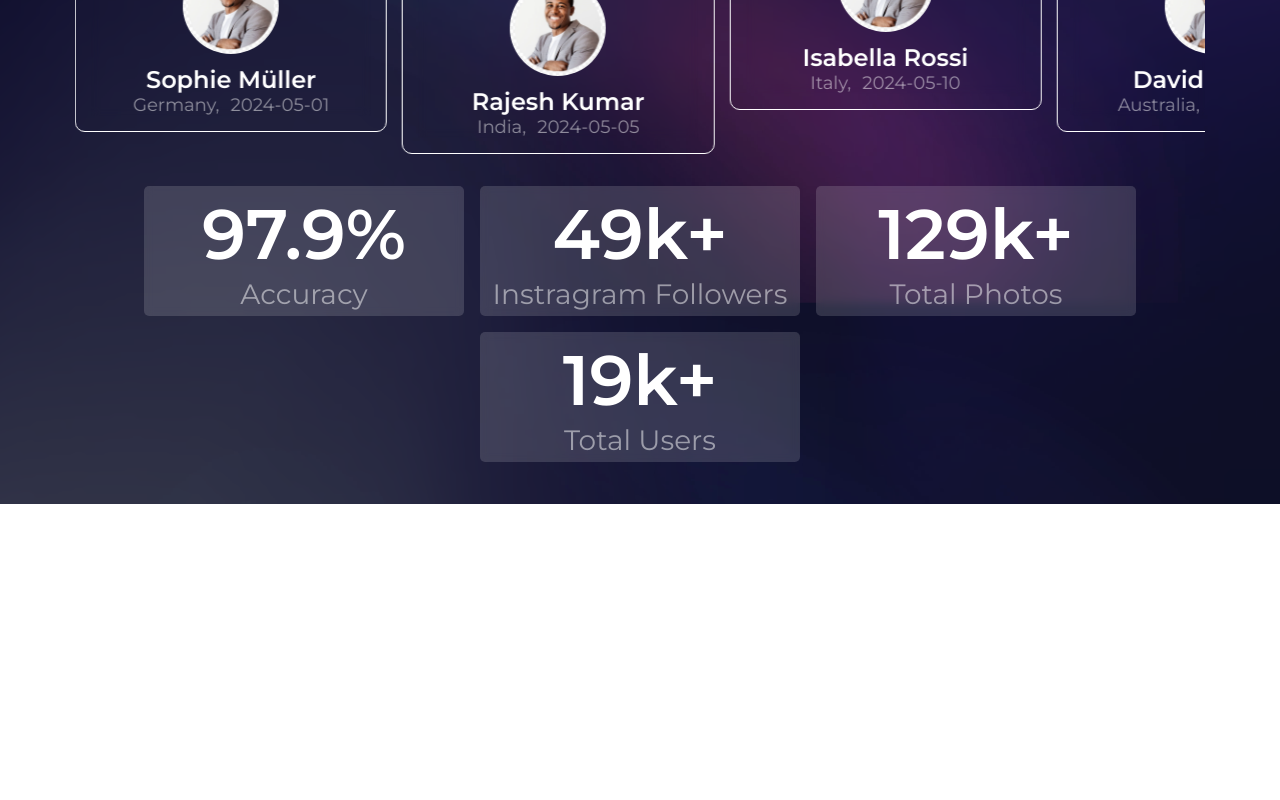
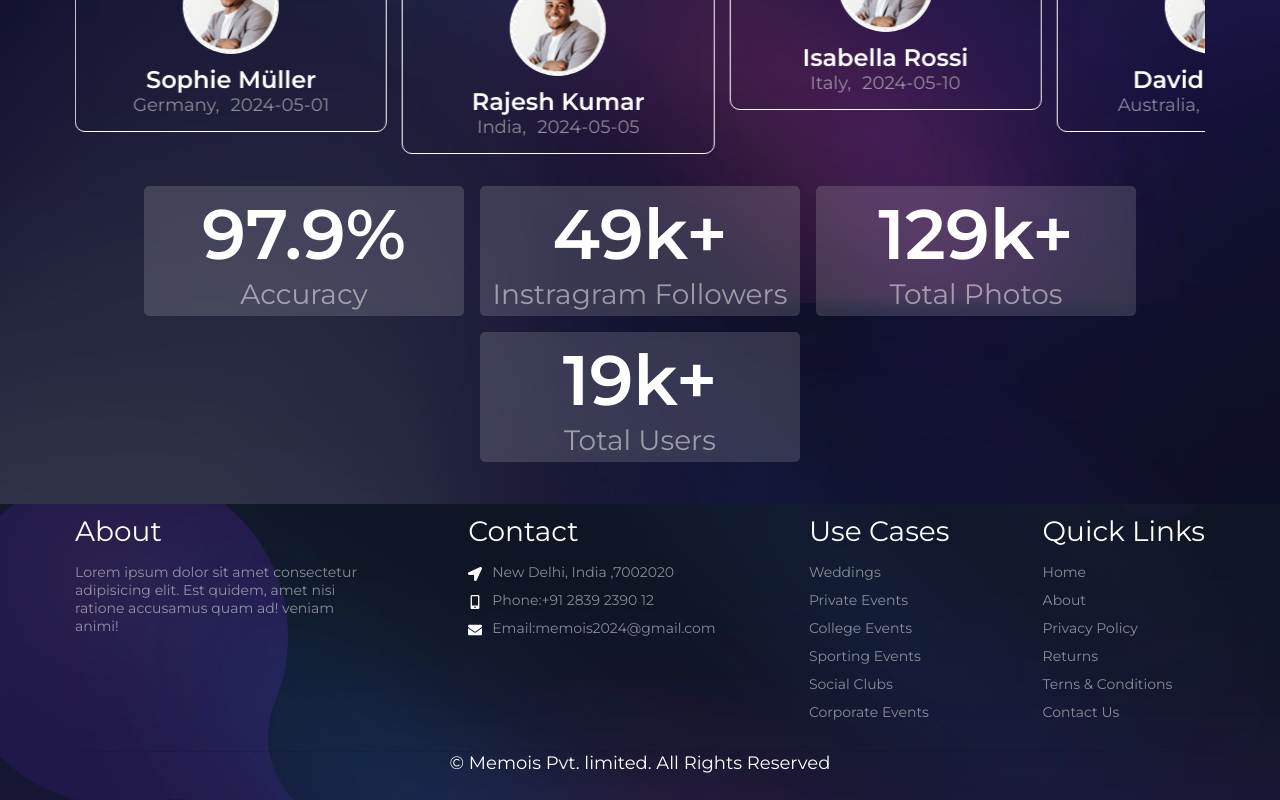
Before and after one commit to PJPhukan/event-photo-sharing, a React (Vite) app in the folder client/: page / in a window 1280 px wide. Shown: the part 3554-4354 px from the top of the page. Before the commit the page ends 4058 px from the top, so only its background shows below. Built offline with nearby package versions, Linux system fonts and the light colour scheme.

Commit message:
Footer section completed

```diff
--- a/client/package.json
+++ b/client/package.json
@@ -15,6 +15,7 @@
     "react": "^18.2.0",
     "react-countup": "^6.5.3",
     "react-dom": "^18.2.0",
+    "react-icons": "^5.2.1",
     "react-router-dom": "^6.23.0",
     "swiper": "^11.1.3"
   },
--- a/client/src/App.jsx
+++ b/client/src/App.jsx
@@ -8,6 +8,7 @@ import UseFor from "./page/UseFor/UseFor.jsx";
 import Login from "./page/Login/Login.jsx";
 import Signup from "./page/Signup/Signup.jsx";
 import Faq from "./page/Faq/Faq.jsx"
+import Footer from "./page/Footer/Footer.jsx";
 function App() {
   return (
     <>
@@ -24,6 +25,7 @@ function App() {
           <Route path="/signup" element={<Signup />} />
           {/* create-event  */}
         </Routes>
+        <Footer/>
       </BrowserRouter>
       {/* </UserState> */}
     </>
--- /dev/null
+++ b/client/src/page/Footer/Footer.jsx
@@ -0,0 +1,75 @@
+import React from "react";
+import "./footer.scss";
+import { FaMobileAlt, FaLocationArrow, FaEnvelope } from "react-icons/fa";
+import { Link } from "react-router-dom";
+const Footer = () => {
+  return (
+    <>
+      <footer className="footer">
+        <div className="footer-content">
+          <div className="col">
+            <div className="title">About</div>
+            <div className="text">
+              Lorem ipsum dolor sit amet consectetur adipisicing elit. Est
+              quidem, amet nisi ratione accusamus quam ad! veniam animi!
+            </div>
+          </div>
+          <div className="col">
+            <div className="title">Contact</div>
+            <div className="c-content">
+              <FaLocationArrow />
+              <div className="text">
+               New Delhi, India ,7002020
+              </div>
+            </div>
+            <div className="c-content">
+              <FaMobileAlt />
+              <div className="text">Phone:+91 2839 2390 12</div>
+            </div>
+            <div className="c-content">
+              <FaEnvelope />
+              <div className="text">Email:memois2024@gmail.com</div>
+            </div>
+          </div>
+          <div className="col">
+            <div className="title">Use Cases</div>
+            <span className="text">Weddings</span>
+            <span className="text">Private Events</span>
+            <span className="text">College Events</span>
+            <span className="text">Sporting Events</span>
+            <span className="text">Social Clubs</span>
+            <span className="text">Corporate Events</span>
+          </div>
+          <div className="col">
+            <div className="title">Quick Links</div>
+            <span className="text">
+              <Link to="">Home</Link>
+            </span>
+            <span className="text">
+              <Link to="">About</Link>
+            </span>
+            <span className="text">
+              <Link to="">Privacy Policy</Link>
+            </span>
+            <span className="text">
+              <Link to="">Returns</Link>
+            </span>
+            <span className="text">
+              <Link to="">Terns & Conditions</Link>
+            </span>
+            <span className="text">
+              <Link to="">Contact Us</Link>
+            </span>
+          </div>
+          <div className="bottom-bar">
+            <div className="text">
+              © Memois Pvt. limited. All Rights Reserved
+            </div>
+          </div>
+        </div>
+      </footer>
+    </>
+  );
+};
+
+export default Footer;
--- /dev/null
+++ b/client/src/page/Footer/footer.scss
@@ -0,0 +1,103 @@
+@import "../../css-config/mixins.scss";
+@import "../../css-config/variables.scss";
+.footer {
+  max-width: 100%;
+  position: relative;
+  height: 100%;
+
+  box-sizing: border-box;
+  &::before {
+    content: "";
+    position: absolute;
+    top: 0;
+    left: 0;
+    height: 100%;
+    width: 100%;
+    background: url(../../assets/bg1.jpg) no-repeat center center/cover;
+    object-fit: cover;
+    // background-attachment: fixed;
+    opacity: 0.2;
+    z-index: -1;
+  }
+
+  .footer-content {
+    padding: 50px 20px;
+    margin: 0 auto;
+    max-width: 1200px;
+    display: flex;
+    flex-flow: wrap;
+    gap: 20px;
+
+    .col {
+      max-width: 300px;
+
+      .title {
+        font-size: $font-size-large;
+        font-weight: 400;
+        margin-bottom: 15px;
+      }
+
+      .text {
+        color: $text-color-secondary;
+        font-size: 14px;
+        a{
+            color: $text-color-secondary;
+            &:hover{
+                color: $text-color-primary;
+            }
+
+        }
+      }
+
+      .c-content {
+        display: flex;
+        margin-bottom: 10px;
+
+        svg {
+          flex-shrink: 0;
+          font-size: 14px;
+          margin-right: 10px;
+          margin-top: 4px;
+          color: $text-color-primary;
+        }
+      }
+
+      span {
+        &.text {
+          display: flex;
+          flex-direction: column;
+          margin-bottom: 10px;
+          justify-content: flex-start;
+          cursor: pointer;
+        }
+      }
+    }
+
+    .bottom-bar {
+      border-top: 1px solid rgba(0, 0, 0, 0.1);
+      width: 100%;
+      text-align: center;
+      .text {
+        font-size: $font-size-base;
+        color: $text-color-primary;
+        margin-bottom: 1rem;
+      }
+
+    }
+    @include md {
+      max-width: calc(100% - 20px);
+      padding: 10px 40px;
+      align-items: start;
+      justify-content: space-between;
+    }
+    @include lg {
+      max-width: calc(100% - 40px);
+    }
+    @include xl {
+      max-width: calc(100% - 70px);
+    }
+    @include xxl {
+      max-width: calc(100% - 110px);
+    }
+  }
+}
```
Also changed, not shown: 1 other file (tests, documents, lock files or other folders).
